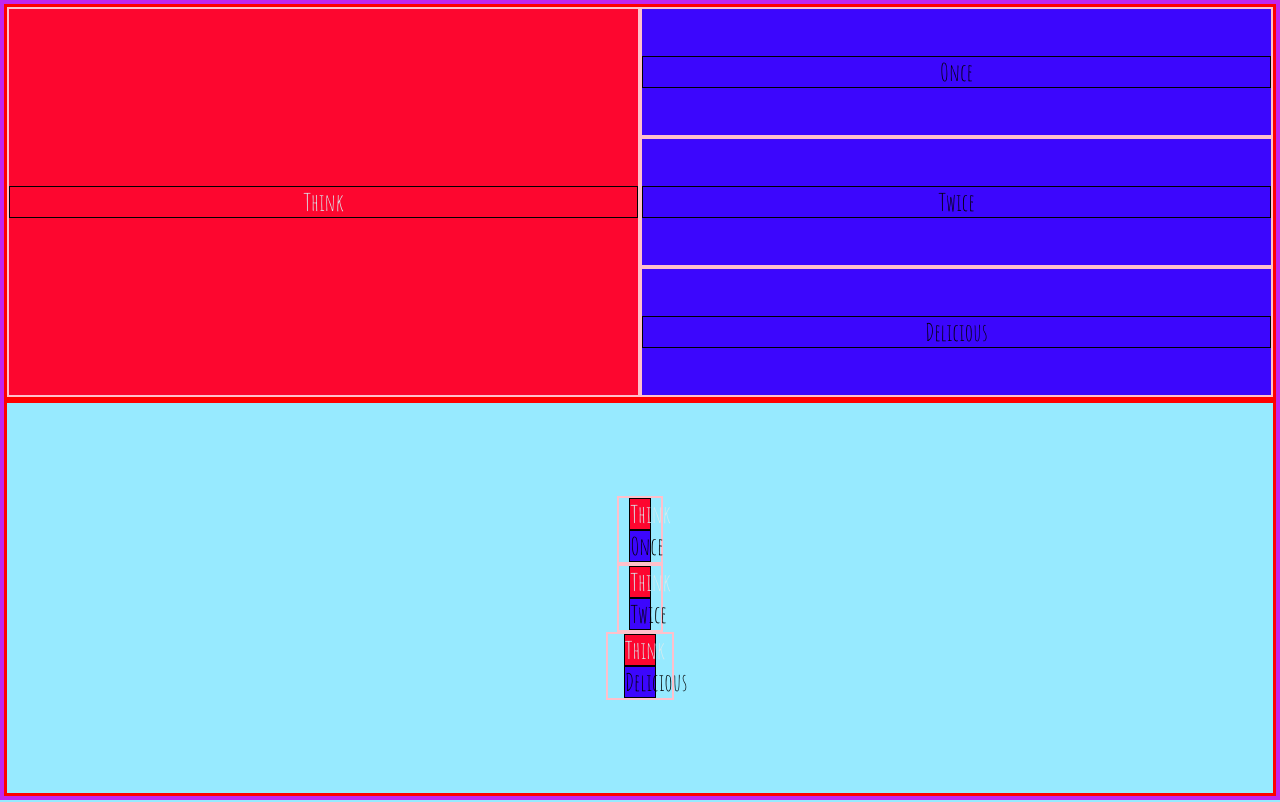
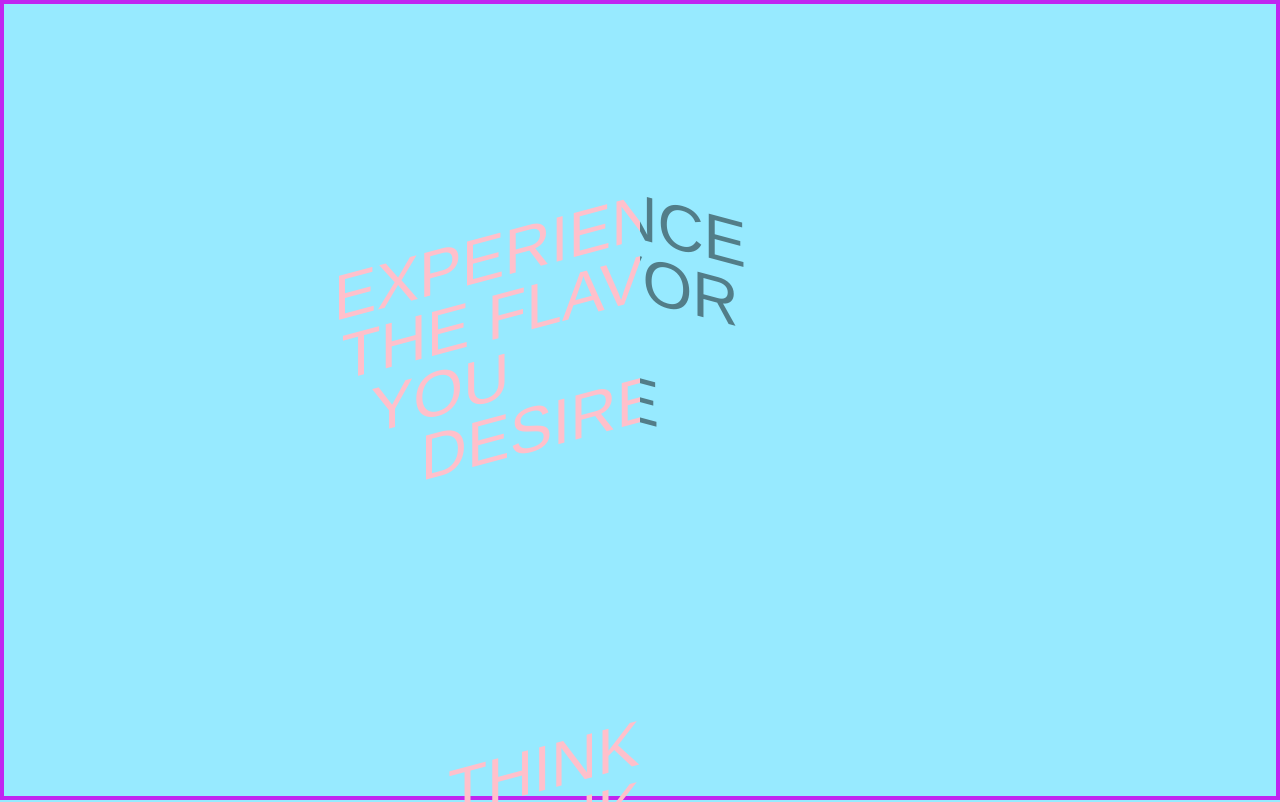
Before and after one commit to anderson-ca/verbose-bassoon, a Next.js app: page /HeroAnimatedText in a window 1280 px wide. Built offline with nearby package versions, Linux system fonts and the light colour scheme.

Commit message:
finilizing animated text

```diff
--- a/components/HeroAnimation.jsx
+++ b/components/HeroAnimation.jsx
@@ -3,64 +3,85 @@ import { useState, useEffect, useRef } from 'react';
 const HeroAnimatedText = () => {
   const ref = useRef(null);
 
+  const [animatedText, setAnimatedText] = useState([]);
   const [slow, setSlow] = useState([]);
   const [fast, setFast] = useState([]);
   const [mouseX, setMouseX] = useState(0)
 
   useEffect(() => {
-    setSlow([...document.getElementsByClassName("slow")]);
+    setSlow([...document.getElementsByClassName("spanSlow")]);
     setFast([...document.getElementsByClassName("spanFast")]);
+    ref.current.addEventListener("mousemove", (e) => {
+      // normalize mouse movement
+      console.log(e.pageX)
+      setMouseX(e.pageX)
+    });
 
-    ref.current.addEventListener("mousemove", (e) => {
-      console.log('my shit works', e.pageX);
-    })
+  }, []);
 
-  }, [])
+  useEffect(() => {
 
-  const trackMousePostion = (e) => {
-    console.log("mouse here: ", e.pageX);
-    console.log("window width --> ", window.innerWidth)
-    setMouseX(e.pageX)
-    console.log('bitchin!', mouseX);
+    // normalize mouse position
+    let normalizedPosition = mouseX / (window.innerWidth/2) - 1;
+    let speedSlow = 100 * normalizedPosition;
+    let speedFast = 200 * normalizedPosition;
+
+
+    for (let element of slow) {
+      element.style.transform = `translate(${speedSlow}px)`;
+    }
+    for (let element of fast) {
+      element.style.transform = `translate(${speedFast}px)`;
     }
 
-  const handleMouseMovement = (e) => {
-
-    let trial = document.getElementById("trial")
-    // let normalizedPosition = e.pageX / (window.innerWidth / 2) -1;
-    // let speedSlow = 100 * normalizedPosition;
-    // let speedFast = 200 * normalizedPosition;
-    // console.log(speedSlow, speedFast, normalizedPosition, slow);
-
-    // slow.forEach((element) => {
-    //   element.style.transform = `translateX(${speedSlow}px)`;
-    // });
-
-    // fast.forEach((element) => {
-    //   element.style.transform = `translateX(${speedFast}px)`;
-    // });
-  }
+  }, [mouseX, fast, slow])
 
   return (
+    <div className="hero-section">
       <div ref={ref} className="animated-text-wrapper">
-      <div className="line left">
+        <div className="line">
+          <div className="left">
             <div className="content">
-          <span className="slow">Think</span>
+              <span className="spanSlow">experience</span>
+            </div>
+          </div><div className="right">
+            <div className="content">
+              <span className="spanSlow">experience</span>
             </div>
           </div>
-      <div className="line right">
+        </div>
+        <div className="line">
+          <div className="left">
             <div className="content">
-          <span className="spanSlow">Once</span>
+              <span className="spanSlow">the flavor</span>
+            </div>
+          </div><div className="right">
+            <div className="content">
+              <span className="spanSlow">the flavor</span>
             </div>
           </div>
-      <div className="line right">
+        </div>
+        <div className="line">
+          <div className="left">
             <div className="content">
-          <span className="spanSlow">Twice</span>
+              <span className="spanFast">you</span>
+            </div>
+          </div><div className="right">
+            <div className="content">
+              <span className="spanFast">you</span>
             </div>
           </div>
-      <div className="line right">
+        </div>
+        <div className="line">
+          <div className="left">
             <div className="content">
-          <span className="spanFast">Delicious</span>
+              <span className="spanSlow">desire</span>
+            </div>
+          </div><div className="right">
+            <div className="content">
+              <span className="spanSlow">desire</span>
+            </div>
+          </div>
         </div>
       </div>
     </div>
--- a/pages/index.jsx
+++ b/pages/index.jsx
@@ -42,6 +42,7 @@ export default function Home() {
         <meta name="description" content="Generated by create next app" />
         <link rel="icon" href="/favicon.ico" />
       </Head>
+
     </div>
   )
 }
--- a/styles/globals.css
+++ b/styles/globals.css
@@ -1,10 +1,10 @@
-@import url('https://fonts.googleapis.com/css2?family=Amatic+SC:wght@400;700&family=Josefin+Sans:ital,wght@0,100;0,200;1,100&display=swap');
+@import url('https://fonts.googleapis.com/css2?family=Anton&family=Dancing+Script&display=swap');
 :root {
     --font-size: 1.5rem;
     --link-color: #462044;
     --link-hover-color: #8C4088;
-    --primary-font: 'Amatic SC', cursive;
-    --secondary-font: 'Josefin Sans', sans-serif;
+    --primary-font: 'Dancing Script', cursive;
+    --secondary-font: 'Anton', sans-serif;
     --black: #17202A;
     --blue: #97eaff;
     --pink: #E791B7;
@@ -58,65 +58,64 @@ a:hover {
 
 /* text animation */
 
+
+/* /* .hero-section {
+    border: solid 3px pink;
+    height: 100vh;
+    width: 100vw;
+    padding: 4%;
+} */
+
 .animated-text-wrapper {
-    /* margin: 10% 20%; */
-    border: red solid 3px;
+    /* border: red solid 3px; */
     width: 100%;
     height: 100%;
     box-sizing: border-box;
-    display: flex;
-    flex-flow: column wrap;
-    justify-content: center;
-    align-items: center;
     overflow: hidden;
+    padding: 35vh 0 0 0;
 }
 
 .line {
-    border: solid pink 2px;
-    display: flex;
-    flex-direction: column;
-    justify-content: center;
-    align-items: center;
-    /* width: 100vw;
-    height: 10vh; */
-    /* flex-basis: 100% */
-}
-
-.content {
-    border: solid 1px black;
-    width: 100%;
-    text-align: center;
-    /* transform: translateX(50px); */
+    /* overflow: hidden; */
+    /* border: 1px solid red; */
+    width: 100vw;
+    /* text-align: center; */
 }
 
 .left,
 .right {
-    /* width: 50vw;
+    width: 50vw;
     overflow: hidden;
-    display: inline-block; */
+    display: inline-block;
 }
 
 .left {
-    background-color: rgb(253, 6, 47);
-    width: 50%;
-    flex-basis: 100%
-    /* transform: skew(0deg, -15deg); */
+    font-family: var(--primary-font);
+    color: pink;
+    transform: skew(0deg, -15deg);
 }
 
 .right {
-    color: black;
-    background-color: rgb(60, 6, 253);
-    flex-basis: 33.3%;
-    width: 50%;
-    /* transform: skew(0deg, 15deg); */
+    color: #527d88;
+    transform: skew(0deg, 15deg);
 }
 
+.left .content {
+    width: 100vw;
+    text-align: center;
+}
 
-/* span {
+.right .content {
+    width: 100vw;
+    text-align: center;
+    transform: translate(-50vw);
+}
+
+span {
     display: inline-block;
     font-family: 'Montserrat', sans-serif;
-    font-size: 4vw;
+    font-size: 5vw;
     text-transform: uppercase;
     line-height: .8;
     transition: ease-out .6s;
-} */
+}
```
Also changed, not shown: components/WavesDivider.jsx (+31 -0 lines). Lines whose indentation alone changed are shown as unchanged.
